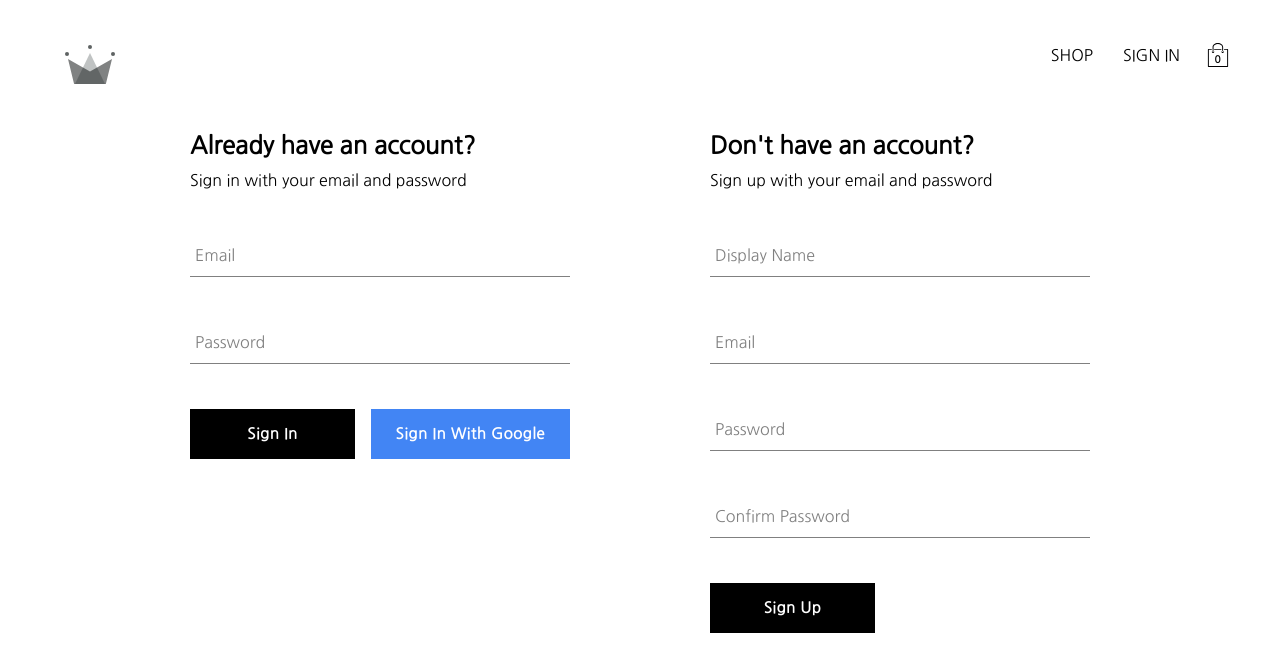
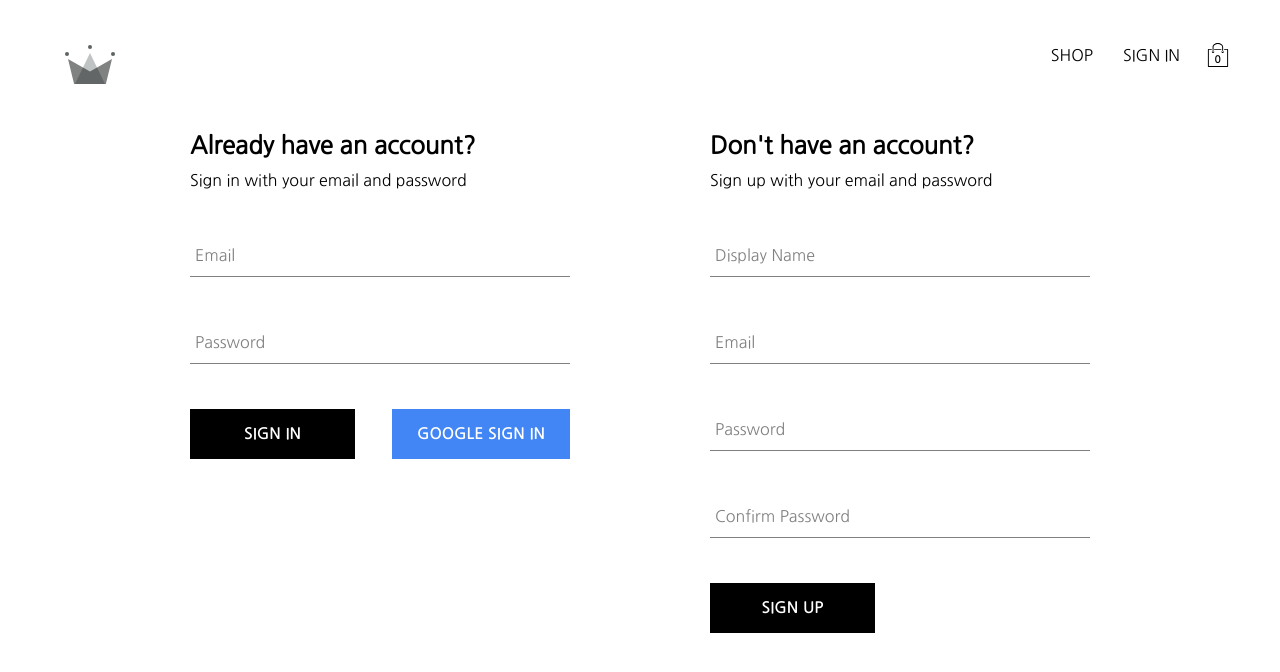
Before and after one commit to lockchr/crwn-clothing-ver2, a React (Create React App) app: page /auth in a window 1280 px wide. Shown: the top 672 px of the page. Built offline with nearby package versions, Linux system fonts and the light colour scheme; no server answers; the database is empty.

Commit message:
minor text and verbage adjustments

```diff
--- a/src/components/button/button.styles.jsx
+++ b/src/components/button/button.styles.jsx
@@ -10,7 +10,7 @@
   font-size: 15px;
   background-color: black;
   color: white;
-  /* text-transform: uppercase; */
+  text-transform: uppercase;
   font-family: 'Nanum Gothic';
   font-weight: bolder;
   border: none;
--- a/src/components/product-card/product-card.component.jsx
+++ b/src/components/product-card/product-card.component.jsx
@@ -28,7 +28,7 @@
         buttonType={BUTTON_TYPE_CLASSES.inverted}
         onClick={addProductToCart}
       >
-        Add to card
+        ADD TO CART
       </Button>
     </ProductCartContainer>
   );
--- a/src/components/sign-in-form/sign-in-form.component.jsx
+++ b/src/components/sign-in-form/sign-in-form.component.jsx
@@ -73,7 +73,7 @@
             type='button'
             onClick={signInWithGoogle}
           >
-            Sign In With Google
+            Google Sign In
           </Button>
         </ButtonsContainer>
       </form>
```
